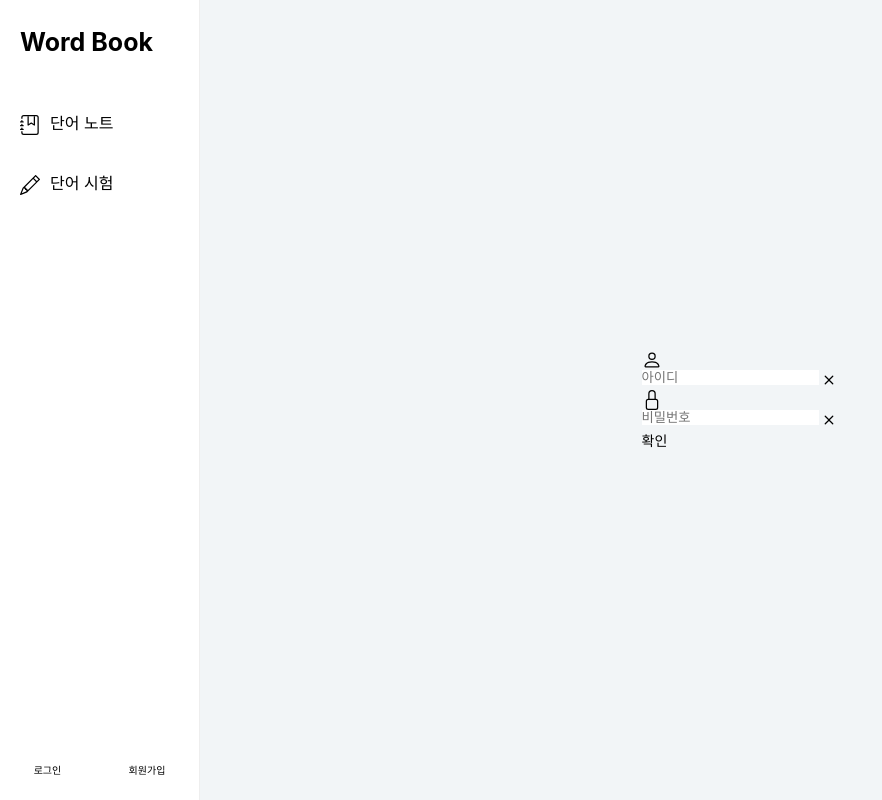
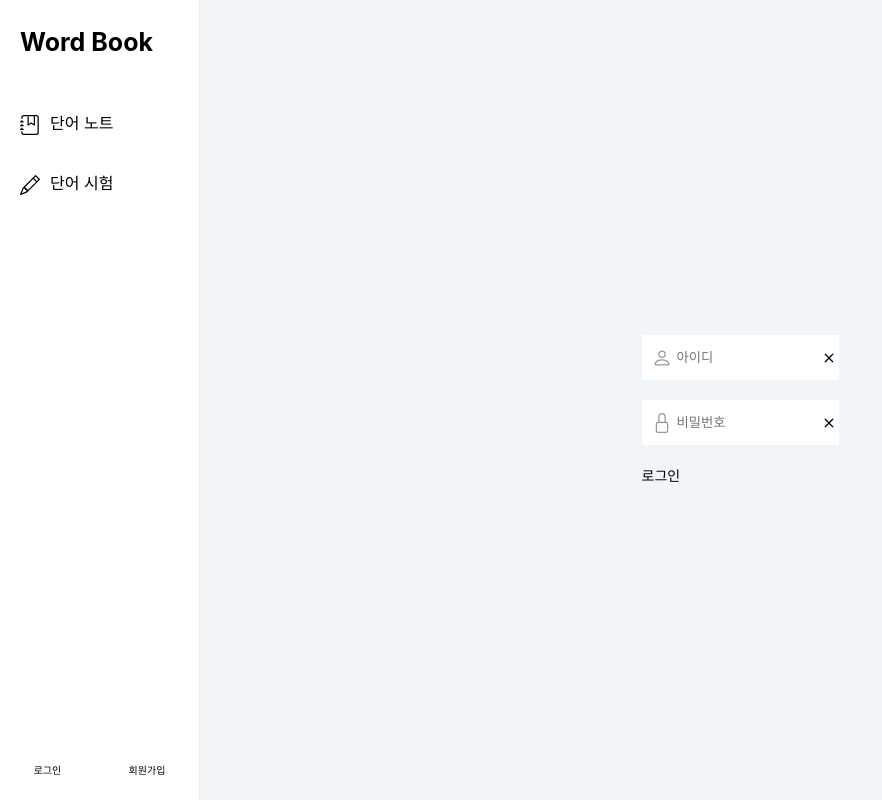
Before and after one commit to Shape2ee/Word-book, a React (Vite) app: page /login in a window 1280 px wide. Shown: the whole page, without its empty margins (0-882 px from the left). Built offline with nearby package versions, Linux system fonts and the light colour scheme; no server answers; a web font is replaced by a local one.

Commit message:
Markup: Add login & logout

```diff
--- a/src/components/Header/index.tsx
+++ b/src/components/Header/index.tsx
@@ -1,12 +1,29 @@
-import React, { ReactNode } from 'react'
+import React, { ReactNode, useState, useEffect } from 'react'
 import $ from './header.module.scss'
 import { useNavigate } from 'react-router-dom';
 
 const Header = ({ children }: { children: ReactNode }) => {
+  const user = sessionStorage.getItem('user')
+  const [isLogin, setLogin] = useState<boolean>(false)
   const navigate = useNavigate()
 
   const goLogin = () => {
     navigate('/login')
+  }
+
+  const checkUserId = async () => {
+    if (user === null) return
+    setLogin(true)
+  }
+
+  useEffect(() => {
+    checkUserId()
+  }, [user])
+
+  const handleLogOut = () => {
+    sessionStorage.removeItem('user')
+    setLogin(false)
+    location.reload();
   }
 
   return (
@@ -14,7 +31,7 @@ const Header = ({ children }: { children: ReactNode }) => {
       <h1>Word Book</h1>
       {children}
       <div className={$.login_container}>
-        <div className={$.login} onClick={goLogin}>로그인</div>
+        <div className={$.login} onClick={isLogin ? handleLogOut : goLogin}>{isLogin ? '로그아웃' : '로그인'}</div>
         <div className={$.join}>회원가입</div>
       </div>
     </header>
--- a/src/pages/Login/index.tsx
+++ b/src/pages/Login/index.tsx
@@ -7,19 +7,24 @@ import { setUserId } from '@customModules/usersSlice';
 import { useAppSelector, useAppDispatch } from '@hooks/reduxHooks';
 import { fetcher } from '@api/Fetcher';
 import { METHOD } from '@customTypes/CustumTypes';
+import { useNavigate } from 'react-router-dom';
+
 const Login = () => {
-  const dispatch = useAppDispatch()
+  const navigate = useNavigate()
   const [usersInfo, setUsersInfo] = useState<any[]>([])
   const [isResult, setResult] = useState<boolean>(false)
   const [isNotIdMatched, setNotIdMatched] = useState<boolean>(false)
   const [isNotPwMatched, setNotPwMatched] = useState<boolean>(false)
+
   const getUsersData = async () => {
     const userDb = await fetcher(METHOD.GET, '/users')
     setUsersInfo([...userDb])
   }
+
   useEffect(() => {
     getUsersData()
   }, [])
+
   const handleFormSubmit = (e: React.FormEvent<HTMLFormElement>) => {
     e.preventDefault()
 
@@ -34,7 +39,9 @@ const Login = () => {
       }
       setNotPwMatched(false)
       setResult(true)
-      dispatch(setUserId(usersInfo[i].userId))
+      // dispatch(setUserId(usersInfo[i].userId))
+      sessionStorage.setItem('user', usersInfo[i].userId)
+      navigate('/')
     }
     console.log(formData.get('userId'), formData.get('userPw'))
     console.log(isResult)
@@ -49,9 +56,11 @@ const Login = () => {
               <Icon kinds='user'/>
             </div>
             <input type='text' name='userId' id='id' placeholder='아이디' />
-            <span>
-              <Icon kinds='cancell' />
-            </span>
+            {
+              <span className={$.reset_button}>
+                <Icon kinds='cancell' />
+              </span>
+            }
           </div>
           <div className={$.input_row}>
             <div className={$.icon}>
@@ -60,12 +69,12 @@ const Login = () => {
             <input type='password' name='userPw' id='password' placeholder='비밀번호'
               maxLength={16}
             />
-            <span>
+            <span className={$.reset_button}>
               <Icon kinds='cancell' />
             </span>
             {isNotPwMatched && <div>패스워드가 틀렸습니다.</div>}
           </div>
-          <Button text='확인'/>
+          <Button text='로그인'/>
           <div>
           </div>
         </form>
--- a/src/pages/Login/login.module.scss
+++ b/src/pages/Login/login.module.scss
@@ -7,8 +7,7 @@
   width: 100%;
   height: 100vh;
 
-  .user_id,
-  .user_pw {
+  .input_row {
     position: relative;
     margin: 2rem 0;
 
@@ -24,5 +23,12 @@
       transform: translateY(-50%);
       color: var(--color-gray999);
     }
+
+    .reset_button {
+      position: absolute;
+      right: 0;
+      top: 50%;
+      transform: translateY(-50%);
+    }
   }
 }
--- a/src/pages/Main/index.tsx
+++ b/src/pages/Main/index.tsx
@@ -17,7 +17,7 @@ import { METHOD } from '@customTypes/CustumTypes';
 // axios.defaults.baseURL = 'http://localhost:8000'
 
 const Main = () => {
-  const userId = useAppSelector((state) => state.user.userId)
+  // const userId = useAppSelector((state) => state.user.userId)
   // const wordList = useAppSelector((state) => state.word.wordList)
   const [wordList, setWordList] = useState<WordListType[]>([])
   const [checkedList, setCheckedList] = useState<string[]>([])
@@ -31,6 +31,8 @@ const Main = () => {
 
   const getWordList = async () => {
     const res  = await fetcher(METHOD.GET, '/wordList')
+    const userId = sessionStorage.getItem('user')
+    if (userId === undefined) return
     const userList = res.filter((v: WordListType) => v.userId === userId)
     setWordList([...userList])
   }
@@ -120,6 +122,7 @@ const Main = () => {
   }
 
   const handleClickDelete = async (id: string) => {
+    const userId = sessionStorage.getItem('user')
     const newWordList = await fetcher(METHOD.DELETE, `/wordlist/${id}`, { params: { userId }})
     setWordList((wordList) => {
       const targetIndex = wordList.findIndex(word => word.id === id + '')
@@ -133,6 +136,7 @@ const Main = () => {
 
   const handleWordUpdate =  async (id: string, word: string, text: string) => {
     console.log('handleUpdateClear')
+    const userId = sessionStorage.getItem('user')
     const newWordList = await fetcher(METHOD.PUT, `/wordlist/${id}`, { word, text, userId })
     setWordList((wordList) => {
       const targetIndex = wordList.findIndex(word => word.id === id + '')
--- a/src/store.tsx
+++ b/src/store.tsx
@@ -1,7 +1,6 @@
 import { combineReducers, configureStore } from '@reduxjs/toolkit'
 import wordSlice from '@customModules/wordSlice'
 import gameSlice from '@customModules/gameSlice'
-import usersSlice from '@customModules/usersSlice'
 import { persistReducer } from 'redux-persist'
 import storage from 'redux-persist/lib/storage'
 
@@ -14,7 +13,6 @@ const persistConfig = {
 const reducers = combineReducers({
   word: wordSlice,
   game: gameSlice,
-  user: usersSlice,
 })
 
 const persistedReducer = persistReducer(persistConfig, reducers)
```
Also changed, not shown: src/pages/Join/index.tsx (added, +10 -0 lines).
